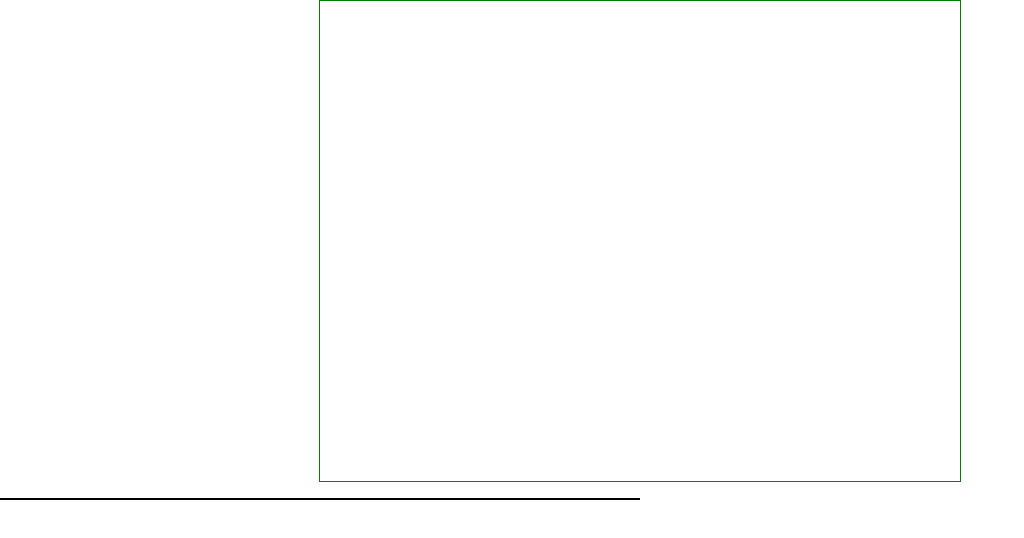
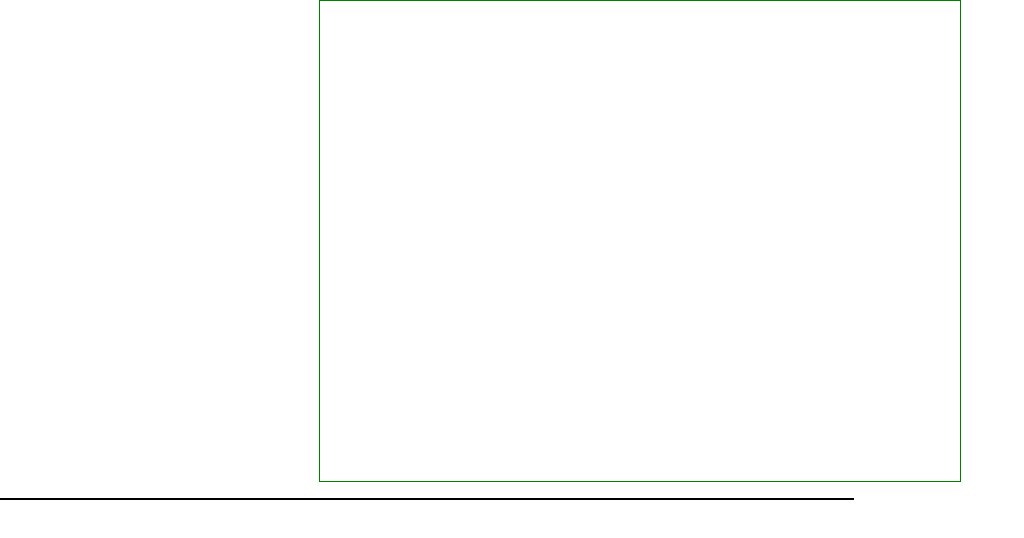
Before and after one commit to PokemonCarbon/game, a plain HTML site: page index.html in a window 1280 px wide. Shown: the whole page, without its empty margins (0-1024 px from the left). Drawn offline with Linux system fonts and the light colour scheme.

Commit message:
index : change log css back to flex

```diff
--- a/app.scss
+++ b/app.scss
@@ -12,10 +12,11 @@ body {
         border: 1px solid green;
     }
     > div {
-        display: grid;
-        grid-template-columns: repeat(2, 1fr);
+        display: flex;
+        flex-direction: row;
 
         #log {
+            flex-grow: 2;
             border: 1px solid black;
             display: flex;
             flex-direction: column;
@@ -28,5 +29,8 @@ body {
             .warn  { color: #FF9800; }
             .error { color: #F44336; }
         }
+        div {
+            flex-grow: 1;
+        }
     }
 }
```
Also changed, not shown: app.min.css.
